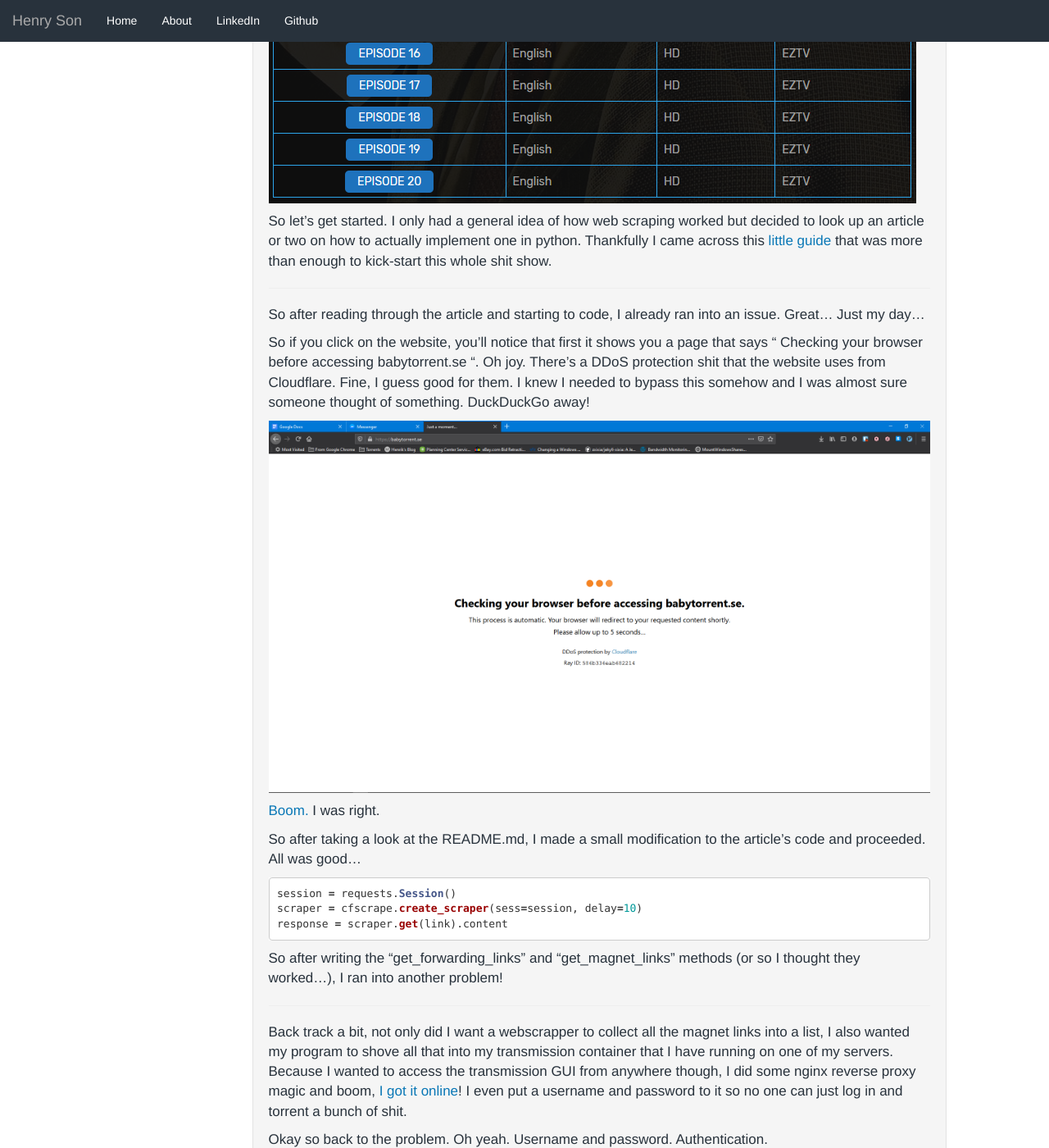
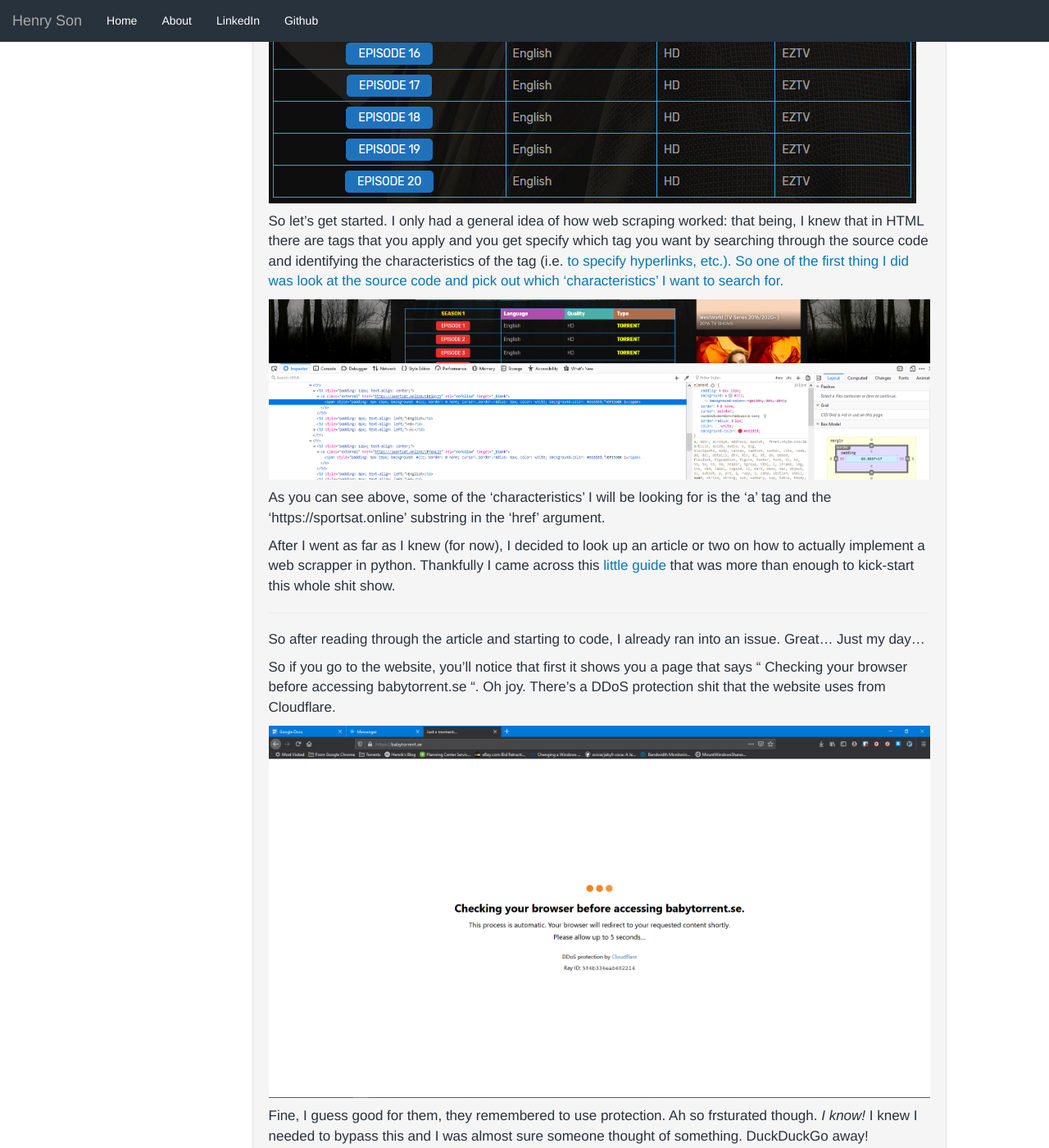
Before and after one commit to sonbyj01/sonbyj01.github.io, a Jekyll site: the page built from _posts/2020-04-19-Web-Scrapper-1.markdown, in a window 1280 px wide and 1400 px high, scrolled down 1160 px. Shown: the whole window at 82% size. Built offline with Jekyll 4.4.1, drawn with Linux system fonts in a browser that asks for light colours; some of the changed text lies outside the part shown.

Commit message:
added more information and images to blog post 1

````diff
--- a/_posts/2020-04-16-Hello-World.markdown
+++ b/_posts/2020-04-16-Hello-World.markdown
@@ -1,6 +1,6 @@
 ---
 layout: post
-title:  "Hello World"
+title:  "0. Hello World"
 date:   2020-04-16 00:00:00 -0400
 categories:
 tags:
--- a/_posts/2020-04-19-Web-Scrapper-1.markdown
+++ b/_posts/2020-04-19-Web-Scrapper-1.markdown
@@ -19,35 +19,40 @@
 There's this great website called [babytorrent.se] where it contains a plethora of movies and series for you to download and enjoy!
 
 Only problem (or inconveince, I don't know you pick) is that for certain shows like The Outsider or NCIS, there are so many links for the
-different episodes in a season. I don't know about the rest of you, but I would rather automated the tedious work. So, in the spirit of
+different episodes in a season. I don't know about you, but I would rather automated this tedious work. So, in the spirit of
 small projects and bettering my coding skills, I thought it would be a great idea to create a webscrapper!
-
-
 
 ![SoManyLinks]({{ site.baseurl }}/assets/images/2020-04-19-Web-Scrapper-1/Torrents.PNG)
 
+So let's get started. I only had a general idea of how web scraping worked: that being, I knew that in HTML there are tags that you apply
+and you get specify which tag you want by searching through the source code and identifying the characteristics of the tag (i.e. <a> to specify hyperlinks, etc.).
+So one of the first thing I did was look at the source code and pick out which 'characteristics' I want to search for.
 
+![SourceSourceSource]({{ site.baseurl }}/assets/images/2020-04-19-Web-Scrapper-1/SourceCode.PNG)
 
-So let's get started. I only had a general idea of how web scraping worked but decided to look up an article or two on how to actually implement one
-in python. Thankfully I came across this [little guide] that was more than enough to kick-start this whole shit show.
+As you can see above, some of the 'characteristics' I will be looking for is the 'a' tag and the 'https://sportsat.online' substring in the 'href'
+argument.
+
+After I went as far as I knew (for now), I decided to look up an article or two on how to actually implement a web scrapper in python.
+Thankfully I came across this [little guide] that was more than enough to kick-start this whole shit show.
 
 -----
 
 So after reading through the article and starting to code, I already ran into an issue. Great... Just my day...
 
-So if you click on the website, you'll notice that first it shows you a page that says " Checking your browser before accessing babytorrent.se ". Oh
-joy. There's a DDoS protection shit that the website uses from Cloudflare. Fine, I guess good for them. I knew I needed to bypass this somehow and I
-was almost sure someone thought of something. DuckDuckGo away!
-
-
+So if you go to the website, you'll notice that first it shows you a page that says " Checking your browser before accessing babytorrent.se ". Oh
+joy. There's a DDoS protection shit that the website uses from Cloudflare.
 
 ![CloudflareDDoSBullshit]({{ site.baseurl }}/assets/images/2020-04-19-Web-Scrapper-1/Cloudflare.PNG)
 
+Fine, I guess good for them, they remembered to use protection. Ah so frsturated though.
+*I know!* I knew I needed to bypass this and I was almost sure someone thought of something. DuckDuckGo away!
 
+![Cloudflare-skippidy]({{ site.baseurl }}/assets/images/2020-04-19-Web-Scrapper-1/Cloudflare-Scrapper.PNG)
 
 [Boom.] I was right.
 
-So after taking a look at the README.md, I made a small modification to the article's code and proceeded. All was good...
+So after reading through the README.md, I made a small modification to my code and proceeded. All was good...
 
 ```python
 session = requests.Session()
@@ -55,11 +60,11 @@
 response = scraper.get(link).content
 ```
 
-So after writing the "get_forwarding_links" and "get_magnet_links" methods (or so I thought they worked...), I ran into another problem!
+So after finishing the "get_forwarding_links" and "get_magnet_links" methods (or so I thought I finished...), I ran into another problem!
 
 -----
 
-Back track a bit, not only did I want a webscrapper to collect all the magnet links into a list, I also wanted my program to shove all that into
+Back track a bit: not only did I want a webscrapper to collect all the magnet links into a list, I also wanted my program to shove all that into
 my transmission container that I have running on one of my servers. Because I wanted to access the transmission GUI from anywhere though, I did some
 nginx reverse proxy magic and boom, [I got it online]! I even put a username and password to it so no one can just log in and torrent a bunch of shit.
 
@@ -71,11 +76,7 @@
 thing built into Firefox. After typing the url of my transmission site and clicking cancel when it asked for my credentials, I saw the first row in the
 analyzer. Right there, it said " www-authenticate: Basic realm="Transmission" "
 
-
-
 ![Network Analyzer]({{ site.baseurl }}/assets/images/2020-04-19-Web-Scrapper-1/Network.PNG)
-
-
 
 So now I know transmission uses basic authentication. On top of that, the article also provides the code to use a GET request with the url and your
 credentials! Ah, life is so wonderful and sweet. As soon as I logged into my transmission site, I was going to go right into 'Inspect Elements'. However,
@@ -89,11 +90,7 @@
 find a POST request packet that had a method of "torrent-add". Mhmm interesting... It also showed the magnet url that I previously requested for. So I knew
 this was it! After adding a couple more lines of code to make the POST requests, I was done!
 
-
-
 ![CoolBurpSuite]({{ site.baseurl }}/assets/images/2020-04-19-Web-Scrapper-1/Burp_Suite.PNG)
-
-
 
 ```python
 # Payload that contains all the information needed to complete a POST request for a magnet link
````
Also changed, not shown: other parts of _posts/2020-04-19-Web-Scrapper-1.markdown (+1 -1 lines), assets/images/2020-04-19-Web-Scrapper-1/Cloudflare-Scrapper.PNG (added), assets/images/2020-04-19-Web-Scrapper-1/SourceCode.PNG (added).
